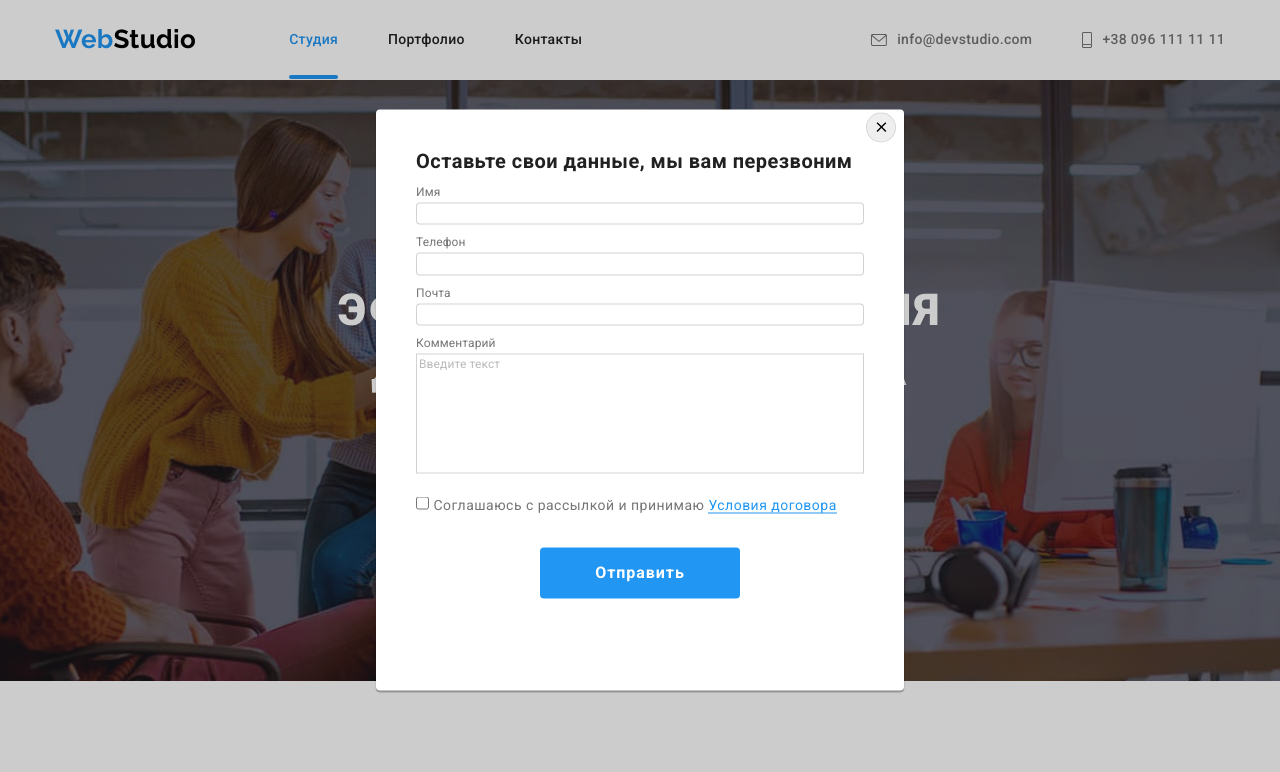
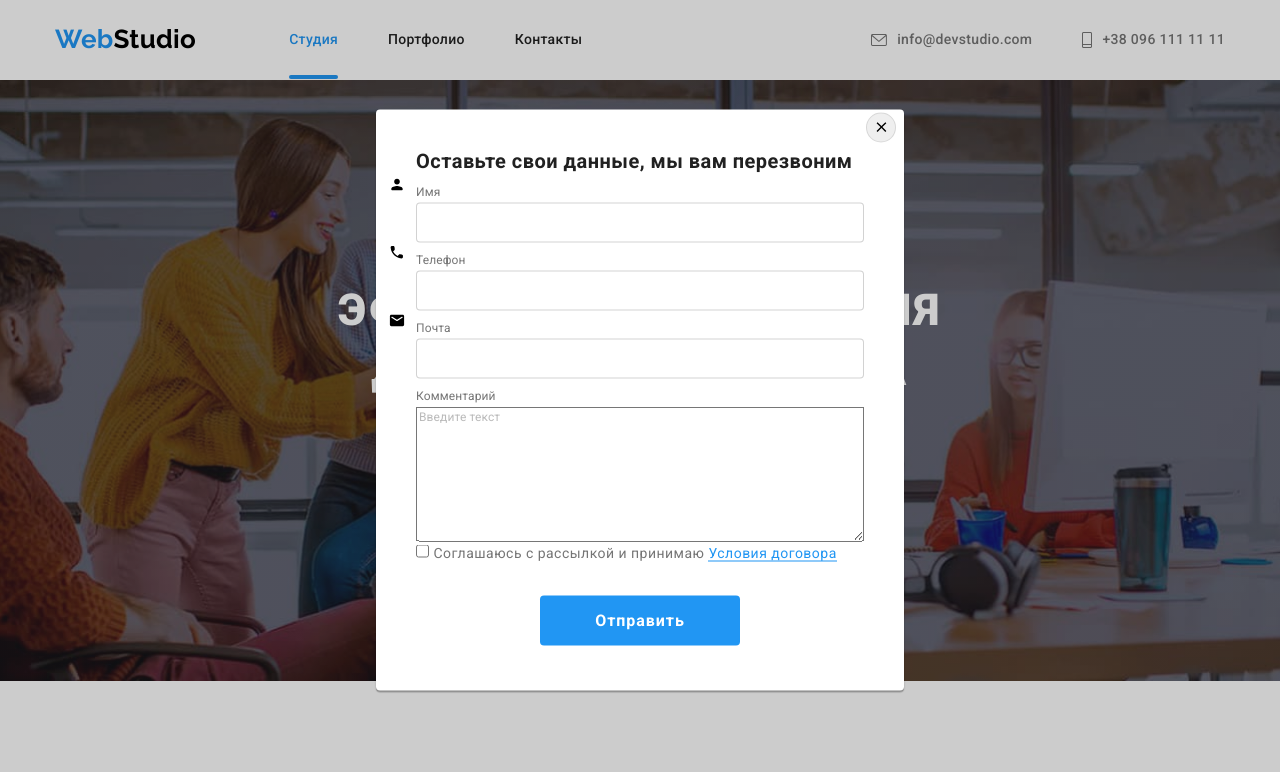
Before and after one commit to js-full-stack/goit-markup-hw-06, a plain HTML site: page index.html in a window 1280 px wide. Both pictures are taken after a click on the button "Заказать услугу". Shown: the top 772 px of the page. Drawn offline with nearby package versions, Linux system fonts and the light colour scheme.

Commit message:
next-commit

```diff
--- a/css/styles.css
+++ b/css/styles.css
@@ -313,12 +313,23 @@ img {
 }
 
 .form-input {
+  position: relative;
   margin-bottom: 10px;
   border: 1px solid rgba(33, 33, 33, 0.2);
   border-radius: 4px;
+  height: 40px;
 }
 
-.form-comment {
+.icon-form {
+  position: absolute;
+  width: 18px;
+  height: 18px;
+  /* top: 50%; */
+  left: 12px;
+  transform: translateY(-50%);
+}
+
+.form-input + .form-comment {
   margin-bottom: 20px;
   width: 448px;
   height: 120px;
--- a/index.html
+++ b/index.html
@@ -504,16 +504,25 @@
           <div class="form-field">
             <label class="form-label" for="name">Имя</label>
             <input class="form-input" type="text" name="name" id="name" />
+            <svg class="icon-form">
+              <use href="./images/symbol-defs.svg#icon-name-form"></use>
+            </svg>
           </div>
 
           <div class="form-field">
             <label class="form-label" for="tel">Телефон</label>
             <input class="form-input" type="tel" name="tel" id="tel" />
+            <svg class="icon-form">
+              <use href="./images/symbol-defs.svg#icon-phone-form"></use>
+            </svg>
           </div>
 
           <div class="form-field">
             <label class="form-label" for="email">Почта</label>
             <input class="form-input" type="email" name="email" id="email" />
+            <svg class="icon-form">
+              <use href="./images/symbol-defs.svg#icon-post-form"></use>
+            </svg>
           </div>
 
           <div class="form-field">
```
